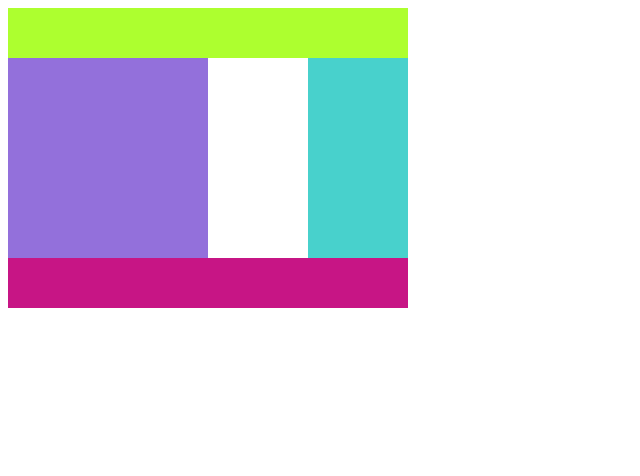
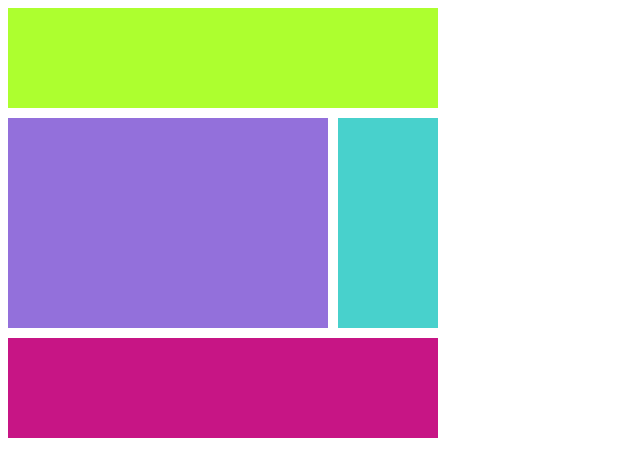
Before and after one commit to SeonghakIm/scss_class, a plain HTML site: page grid/index.html in a window 1280 px wide. Shown: the whole page, without its empty margins (0-640 px from the left). Drawn offline with Linux system fonts and the light colour scheme.

Commit message:
2.4 Rows and Columns

```diff
--- a/grid/styles.css
+++ b/grid/styles.css
@@ -1,30 +1,33 @@
 .grid{
     display:grid;
     grid-template-columns: repeat(4, 100px);
-    grid-template-rows: 50px repeat(2, 100px) 50px;
-    grid-template-areas:
-    "header header header header"
-    "content content . nav"
-    "content content . nav"
-    "footer footer footer footer";
+    grid-template-rows: repeat(4, 100px);
+    gap: 10px;
 }
 
 .header{
     background-color: greenyellow;
-    grid-area: header;
+    grid-column-start: 1;
+    grid-column-end: 5;
 }
 
 .content{
     background-color: mediumpurple;
-    grid-area: content;
+    grid-column-start: 1;
+    grid-column-end: 4;
+    grid-row-start:2;
+    grid-row-end:4;
+
 }
-
 .nav{
     background-color: mediumturquoise;
-    grid-area: nav;
+    grid-row-start:2;
+    grid-row-end:4;
+
 }
 
 .footer{
     background-color: mediumvioletred;
-    grid-area: footer;
+    grid-column-start: 1;
+    grid-column-end: 5;
 }
```
Also changed, not shown: README.md.
